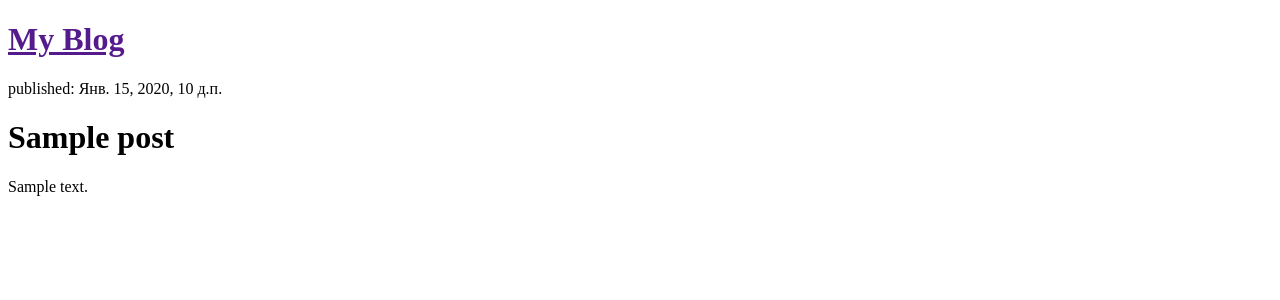
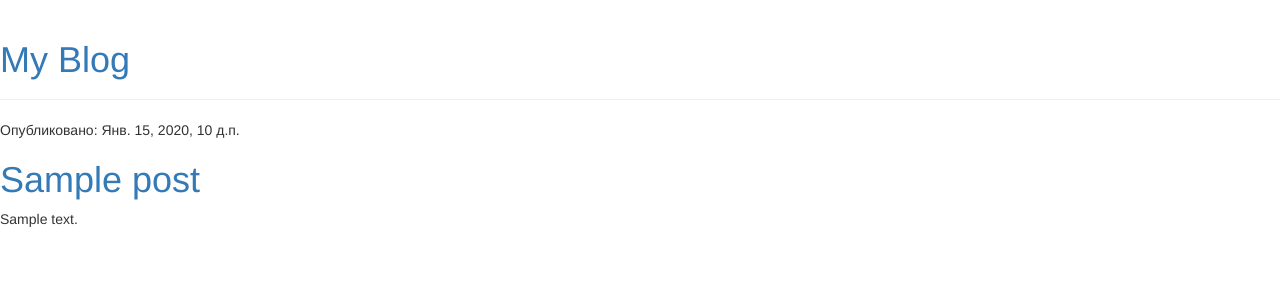
Before and after one commit to mikershov94/blog_learn, a Django app: page / in a window 1280 px wide. Shown: the top 300 px of the page. Run offline with Django 3.2, Linux system fonts and the light colour scheme; tables that the repository leaves empty hold one stand-in row (values such as "Sample post"); some libraries are stand-ins or nearby versions.

Commit message:
Add POST_DETAIL template, view and url

```diff
--- a/blog_app/templates/base.html
+++ b/blog_app/templates/base.html
@@ -1,11 +1,25 @@
 <!DOCTYPE html>
+{% load static %}
 <html>
 <head>
 	{% block title %}
+		<link rel="stylesheet" href="//maxcdn.bootstrapcdn.com/bootstrap/3.2.0/css/bootstrap.min.css">
+		<link rel="stylesheet" href="//maxcdn.bootstrapcdn.com/bootstrap/3.2.0/css/bootstrap-theme.min.css">
+		<link rel="stylesheet" href="{% static 'css/blog.css' %}">
+		<link href="https://fonts.googleapis.com/css?family=Lobster&subset=latin,cyrillic" rel="stylesheet" type="text/css">
 	{% endblock title %}
 </head>
 <body>
-	{% block content %}
-	{% endblock content %}
+	<div class="page-header">
+		<h1><a href="">My Blog</a></h1>
+	</div>
+	<div class="content-container">
+		<div class="row">
+			<div class="col-md-8">
+				{% block content %}
+				{% endblock content %}
+			</div>
+		</div>
+	</div>
 </body>
 </html>
--- a/blog_app/templates/post_list.html
+++ b/blog_app/templates/post_list.html
@@ -4,14 +4,13 @@
 {% endblock title %}
 
 {% block content %}
-	<div>
-		<h1><a href="">My Blog</a></h1>
-	</div>
-	<div>
-		{% for p in posts %}
-			<p>published: {{ p.published_date }}</p>
-			<h1>{{ p.title }}</h1>
+	{% for p in posts %}
+		<div class="post">
+			<div class="date">
+				<p>Опубликовано: {{ p.published_date }}</p>
+			</div>
+			<h1><a href="{% url 'post_detail' pk=post.pk %}">{{ p.title }}</a></h1>
 			<p>{{ p.text|linebreaksbr }}</p>
-		{% endfor %}
-	</div>
+		</div>
+	{% endfor %}
 {% endblock content %}
--- a/blog_app/urls.py
+++ b/blog_app/urls.py
@@ -2,5 +2,6 @@ from django.conf.urls import url
 from . import views
 
 urlpatterns = [
+	url(r'^post/(?P<pk>\d+)/$', views.post_detail, name='post_detail'),
 	url(r'^$', views.post_list, name='post_list'),
 ]
--- a/blog_app/views.py
+++ b/blog_app/views.py
@@ -1,12 +1,16 @@
 from django.shortcuts import render
 from django.utils import timezone
 from blog_app.models import Post
+from django.shortcuts import render, get_object_or_404
 #import pudb
 
 # Create your views here.
 def post_list(request):
 	posts = Post.objects.all()
-	#pudb.set_trace()
 	return render(request, 'post_list.html', {
-		'posts': posts
+		'posts': posts,
 		})
+
+def post_detail(request, pk):
+	post = get_object_or_404(Post, pk=pk)
+	return render(request, 'post_detail.html', {'post': post})
```
Also changed, not shown: blog_app/templates/post_detail.html (added, +16 -0 lines).
